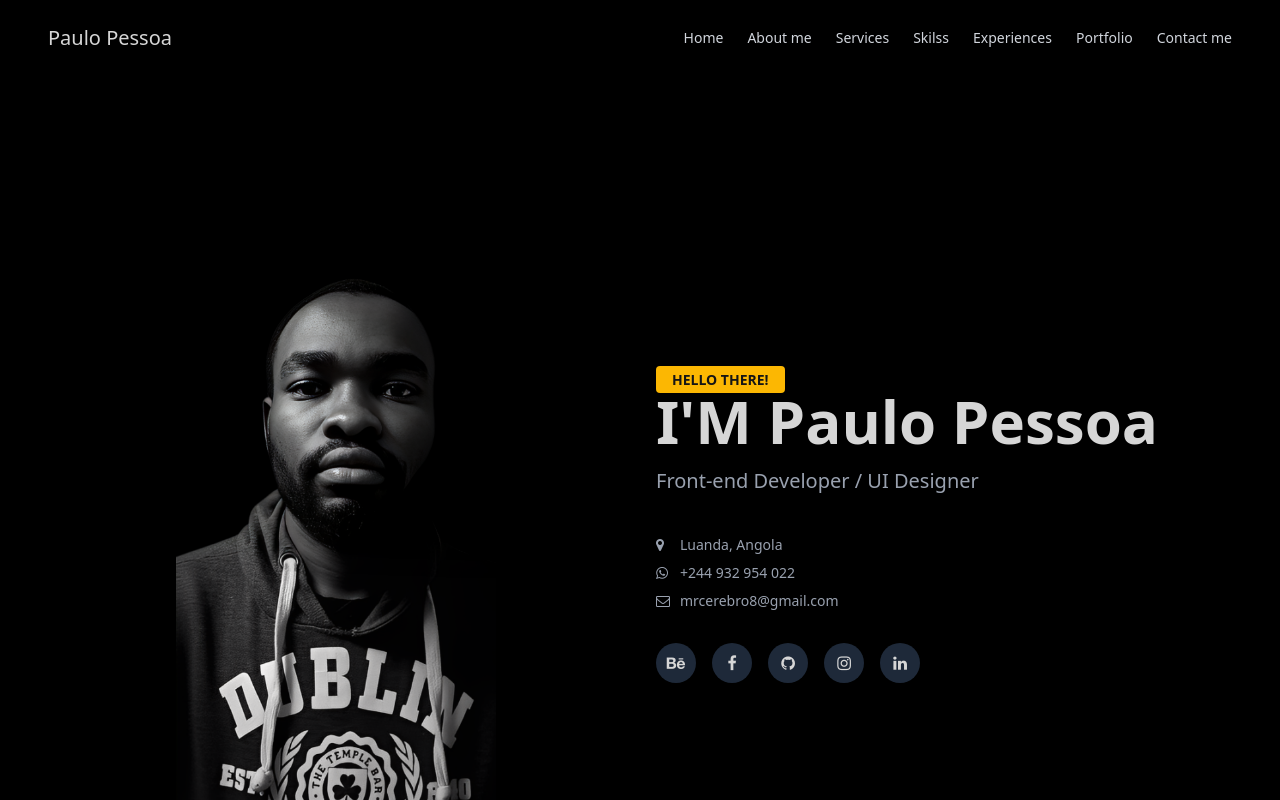
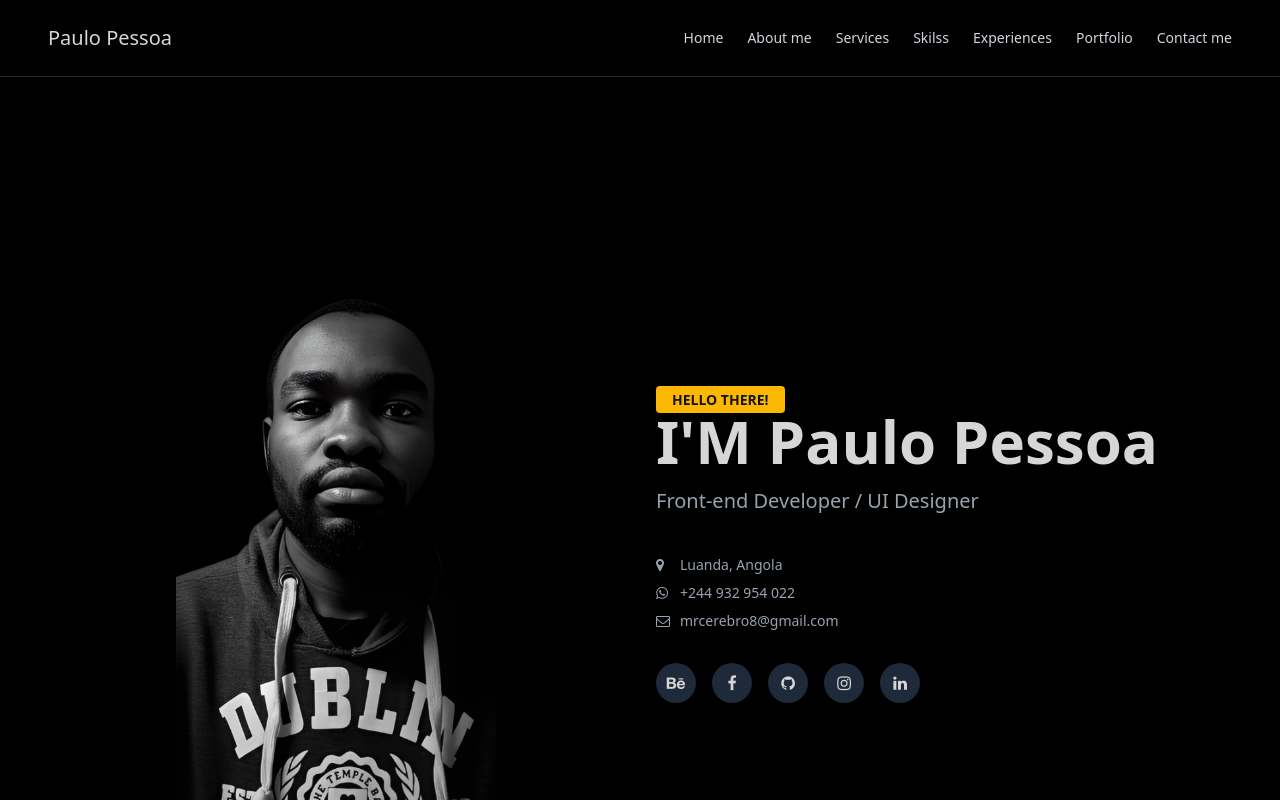
Before and after one commit to mr-cerebro/portfolio-pessoal, a Vue app: page / in a window 1280 px wide. Shown: the top 800 px of the page. Built offline with nearby package versions, Linux system fonts and the light colour scheme.

Commit message:
feat: update project

```diff
--- a/src/App.vue
+++ b/src/App.vue
@@ -17,7 +17,7 @@ const scrollToSection = (e: Event, id: string) => {
   <div>
     <NavbarSection @navigate="scrollToSection" />
 
-    <main>
+    <main class="pt-24">
       <section id="home">
         <HomeView />
       </section>
--- a/src/components/NavbarSection.vue
+++ b/src/components/NavbarSection.vue
@@ -21,7 +21,7 @@ const scrollToSection = (e: Event, id: string) => {
 </script>
 
 <template>
-<nav class="flex justify-between items-center px-12 py-6 mx-w-7xl mx-auto --font-open">
+<nav class="fixed top-0 left-0 w-full flex justify-between items-center px-12 py-6 mx-w-7xl mx-auto --font-open border-b shadow-lg border-gray-800">
     <div class="text-xl font-bol">Paulo Pessoa</div>
     <ul class="hidden md:flex space-x-6 text-sm font-medium text-gray-300">
       <li>
```
